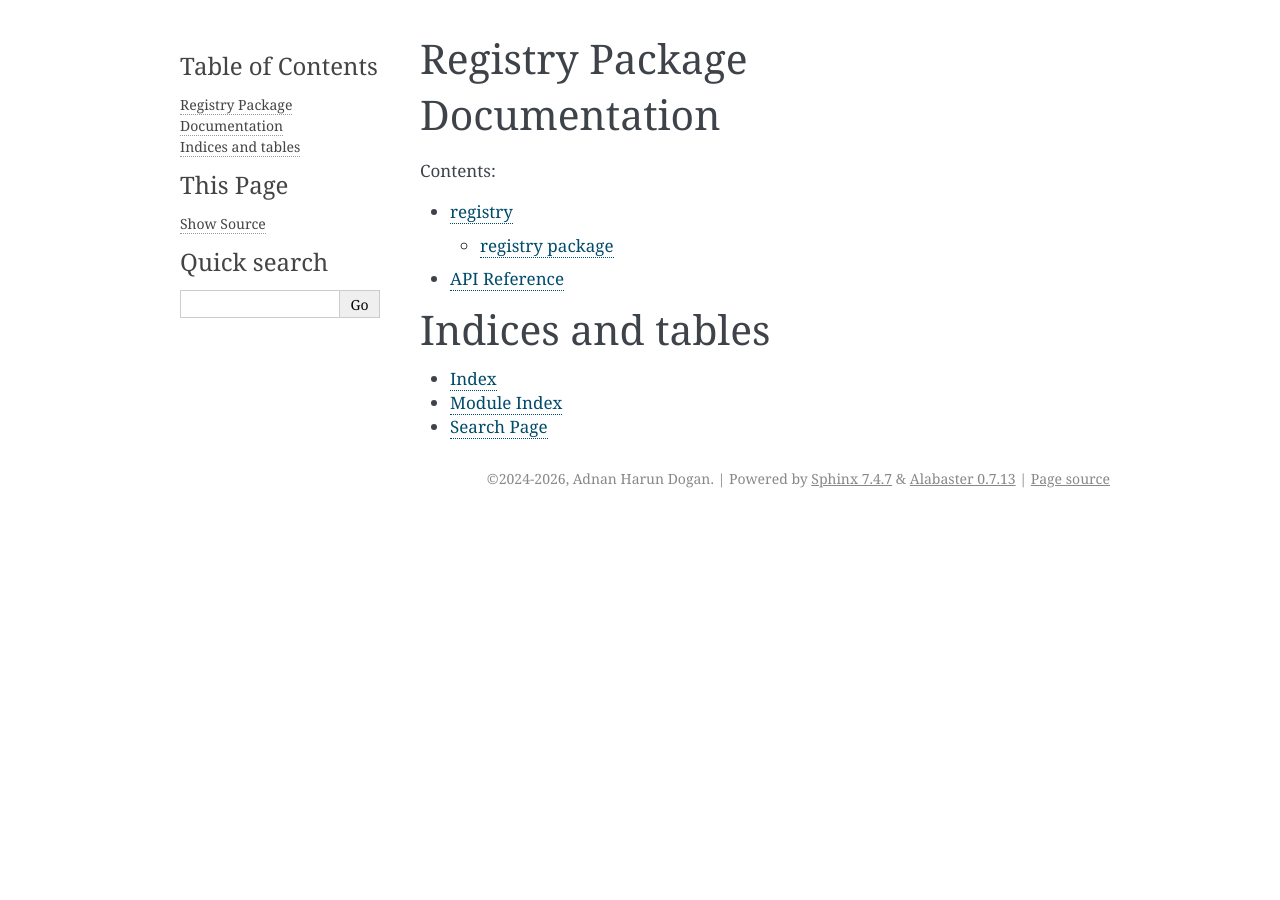
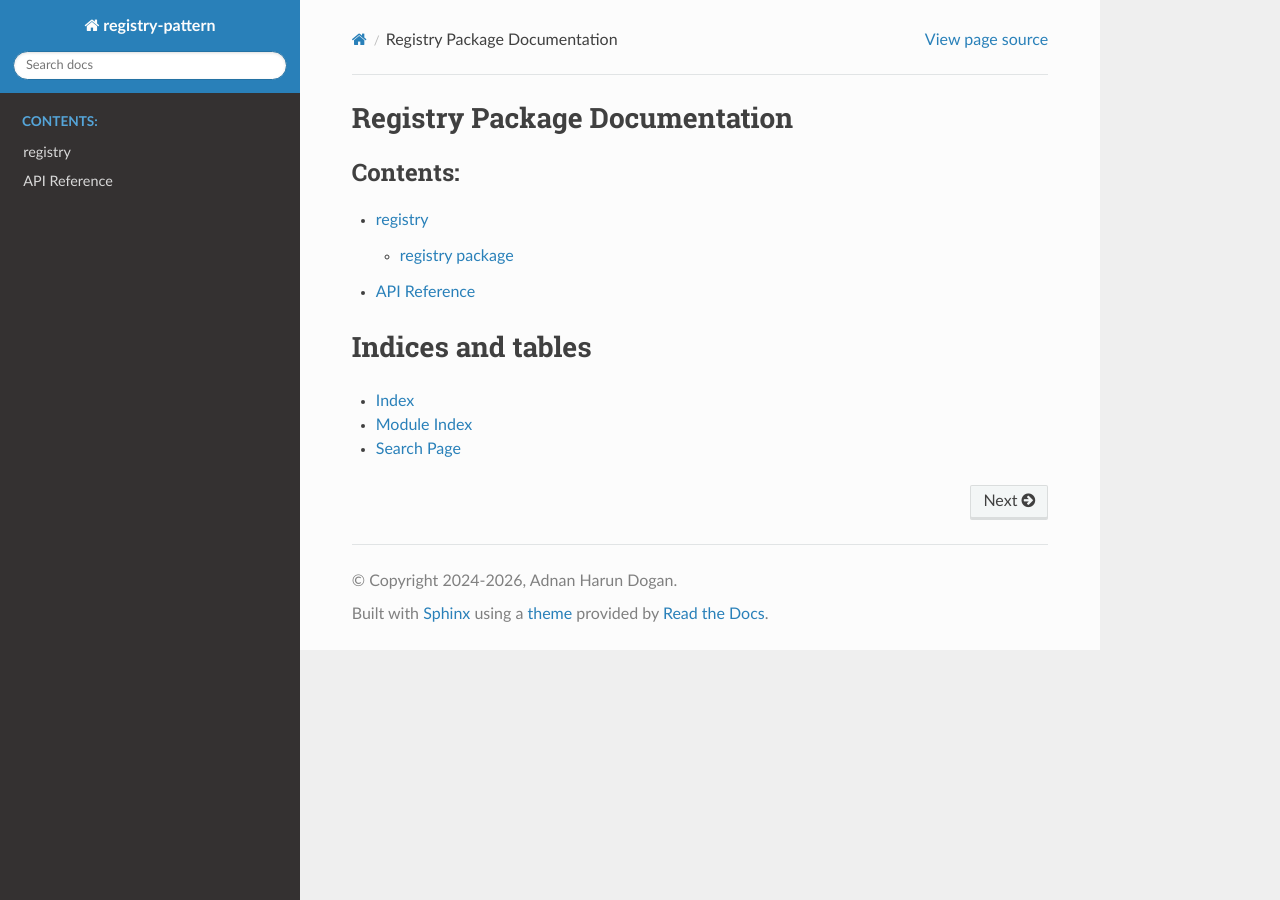
Before and after one commit to adnanhd/registry-pattern, a Sphinx documentation site: the page built from docs/autodoc/source/index.rst, in a window 1280 px wide. Built offline with Sphinx 7.4.7 and the Read the Docs theme 3.1.0, drawn with Linux system fonts in a browser that asks for light colours.

Commit message:
docs: add sphinxcontrib-mermaid to docs extra; fix conf.py extensions

```diff
--- a/docs/autodoc/source/conf.py
+++ b/docs/autodoc/source/conf.py
@@ -16,7 +16,6 @@
     "sphinx.ext.intersphinx",
     "sphinx.ext.viewcode",
     "sphinx.ext.autosummary",
-    "sphinx.ext.autodoc.typehints",
     "sphinx.ext.autodoc",
     "sphinx.ext.napoleon",
     "sphinxcontrib.mermaid",
@@ -54,7 +53,7 @@
     app.connect("autodoc-skip-member", skip_paramspec)
 
 
-html_theme = "alabaster"
+html_theme = "sphinx_rtd_theme"
 html_static_path = ["_static"]
 
 import os
--- a/pyproject.toml
+++ b/pyproject.toml
@@ -59,6 +59,7 @@
     "sphinx>=7.0",
     "sphinx-rtd-theme>=2.0",
     "sphinx-autodoc-typehints>=1.25",
+    "sphinxcontrib-mermaid",
 ]
 dev = [
     "pytest>=7.0",
```
